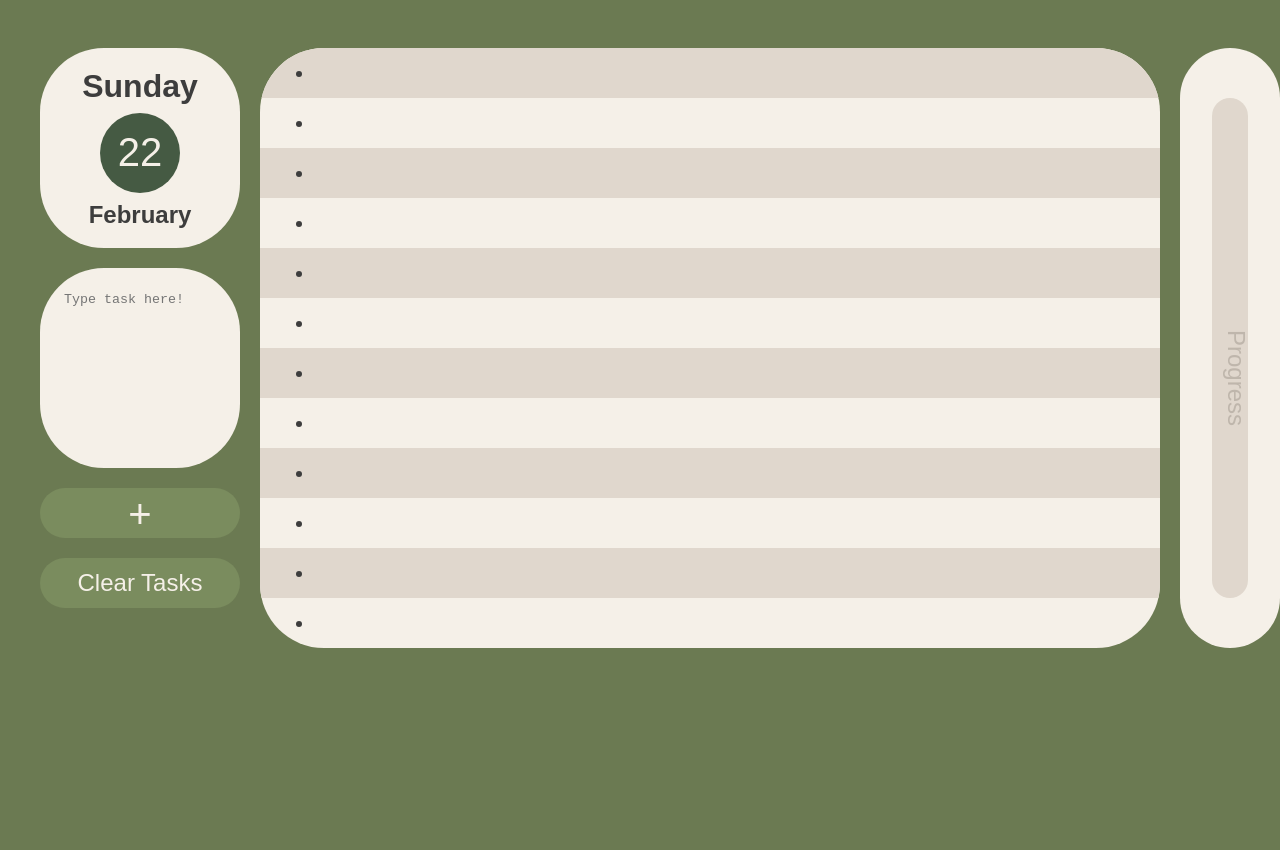
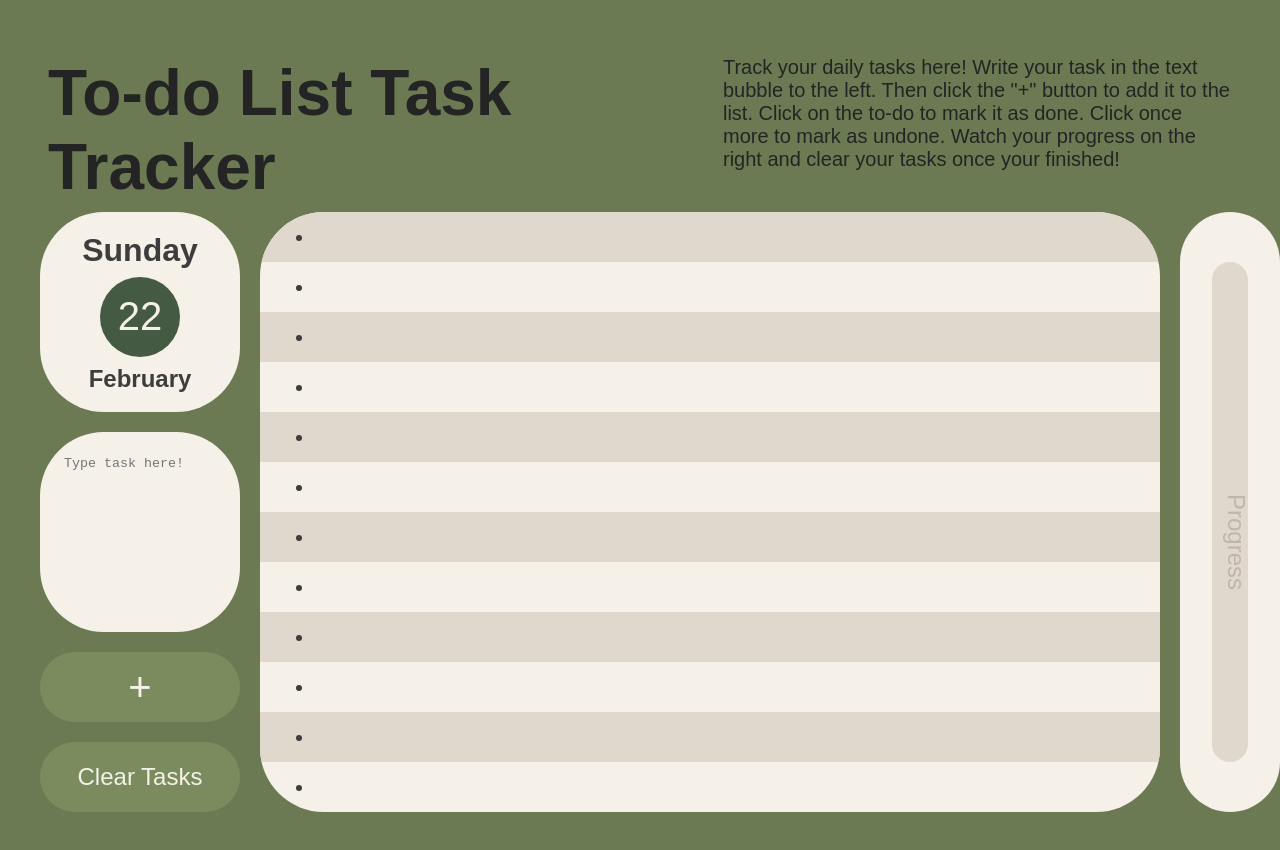
Before and after one commit to mpate154/To-Do-List, a React (Vite) app in the folder toDoList/: page / in a window 1280 px wide. Shown: the top 850 px of the page. Before the commit the page ends 800 px from the top, so only its background shows below. Built offline with nearby package versions, Linux system fonts and the light colour scheme; a web font is replaced by a local one.

Commit message:
fixed button heights and added header!

```diff
--- a/toDoList/src/App.css
+++ b/toDoList/src/App.css
@@ -7,15 +7,32 @@
   border-radius: 4rem;
 }
 
+#header-container {
+  display: grid;
+  grid-template-columns: auto auto;
+  width: 1200px
+}
+
+#title {
+  font-size: 64px;
+  color: rgb(36, 36, 36);
+}
+
+#instructions {
+  font-size: 20px;
+  color: rgb(36, 36, 36);
+}
+
 #container {
   /* background-color: rgb(129, 161, 129); */
   height: 600px;
   width: 1200px;
   display: grid;
   grid-template-columns: 200px 900px 100px;
-  grid-template-rows: 200px 200px 50px 50px;
+  grid-template-rows: 200px 200px 70px 70px;
   gap: 20px 20px;
 }
+
 
 #date {
   width: 200px;
@@ -87,7 +104,7 @@ button:hover {
 
 #addButton {
   width: 200px;
-  height: 50px;
+  height: 70px;
   grid-row: 3;
   grid-column: 1;
   line-height: 50px;
@@ -96,7 +113,7 @@ button:hover {
 
 #clearButton {
   width: 200px;
-  height: 50px;
+  height: 70px;
   grid-column: 1;
   grid-row: 4;
   font-size: 24px;
--- a/toDoList/src/App.jsx
+++ b/toDoList/src/App.jsx
@@ -78,6 +78,11 @@ function App() {
 
   return (
     <>
+    <div id="header-container">
+      {/* title */}
+      <h1 id="title">To-do List Task Tracker</h1>
+      <p id="instructions">Track your daily tasks here! Write your task in the text bubble to the left. Then click the "+" button to add it to the list. Click on the to-do to mark it as done. Click once more to mark as undone. Watch your progress on the right and clear your tasks once your finished!</p>
+      </div>
       <div id="container">
         {/* date */}
         <div id="date" class="card">
@@ -86,7 +91,7 @@ function App() {
           <h2>{month}</h2>
         </div>
 
-        {/* input field and add button */}
+        {/* input field, add button, and clear tasks button */}
         <div id="input" class="card">
           <form action="POST" name="taskForm" id="taskForm">
             {/* <label for=""></label> */}
```
